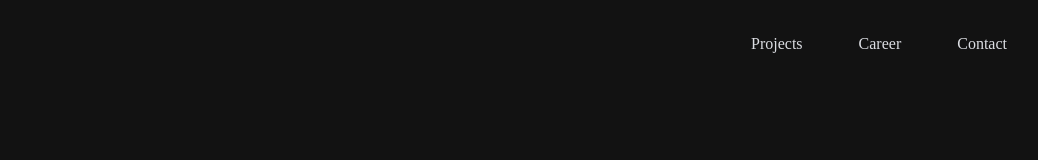
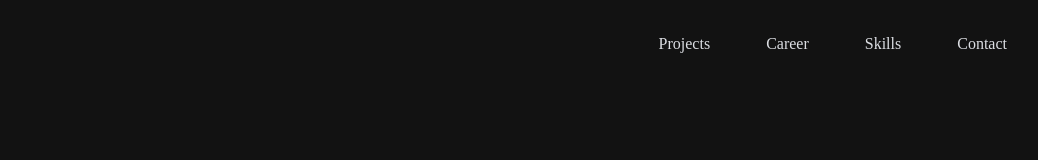
Before and after one commit to dv970406/blog, a Next.js app in the folder frontend/: page / in a window 1280 px wide. Shown: the top 160 px of the page, without its empty margins (113-1151 px from the left). Built offline with nearby package versions, Linux system fonts and the light colour scheme; a web font is replaced by a local one.

Commit message:
feat: Add Header Component Skills Tab
- 헤더에 Skills 네비게이션 탭 추가

```diff
--- a/frontend/src/components/templates/home/Skills.tsx
+++ b/frontend/src/components/templates/home/Skills.tsx
@@ -1,5 +1,6 @@
 import Title from "@/components/atomics/Title";
 import GridWrapper from "@/components/molecules/wrappers/GridWrapper";
+import SmoothScrollSection from "@/components/molecules/wrappers/SmoothScrollSection";
 import SkillItem from "@/components/organisms/home/SkillItem";
 import React from "react";
 
@@ -40,7 +41,7 @@ const SKILLS_ARRAY = [
 ];
 const Skills = () => {
   return (
-    <section className="py-4 mb-40 ">
+    <SmoothScrollSection sectionId="skills">
       <Title title="SKILLS" />
 
       <GridWrapper>
@@ -48,7 +49,7 @@ const Skills = () => {
           <SkillItem key={name} name={name} href={href} />
         ))}
       </GridWrapper>
-    </section>
+    </SmoothScrollSection>
   );
 };
 
--- a/frontend/src/components/templates/layout/Header.tsx
+++ b/frontend/src/components/templates/layout/Header.tsx
@@ -9,6 +9,10 @@ const NAV_TABS = [
   {
     href: "#career",
     tabName: "Career",
+  },
+  {
+    href: "#skills",
+    tabName: "Skills",
   },
   {
     href: "#contact",
```
